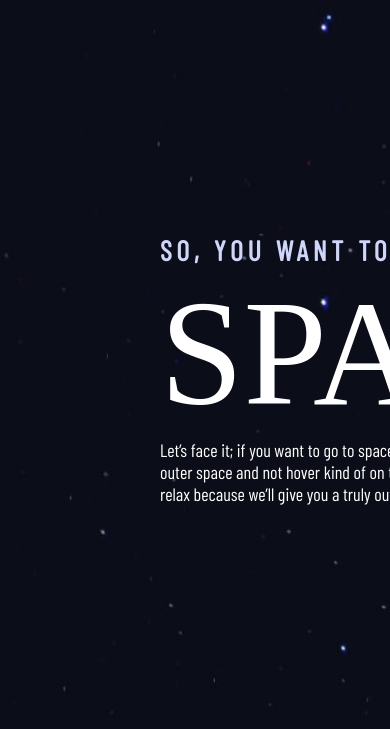
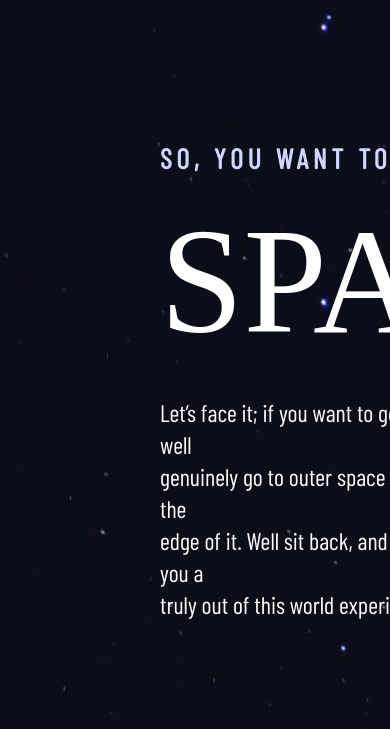
Before and after one commit to PedroRocs/Site-web-space-turism, a plain HTML site: page index.html in a window 390 px wide. Shown: the part 115-844 px from the top of the page. Drawn offline with nearby package versions, Linux system fonts and the light colour scheme; a web font is replaced by a local one.

Commit message:
colocando quebra de linha no texto da descriçao e arrumando responsividade da div landing page

```diff
--- a/css/style.css
+++ b/css/style.css
@@ -185,11 +185,12 @@ body {
     display: grid;
     grid-template-columns: 3fr 2fr;
     height: calc(100% - 140px);
+    padding-bottom: 100px;
 
 }
 
 .description{
-    justify-content: center;
+    justify-content: flex-end;
    display: flex;
    flex-direction: column;
    padding:0 160px;
@@ -201,6 +202,7 @@ color:#D0D6F9 ;
 font-family: "Barlow Condensed", sans-serif;
 font-size: 28px;
 letter-spacing: 4.72px;
+margin-bottom: 20px;
 }
 
 .description h1 {
@@ -212,14 +214,17 @@ letter-spacing: 4.72px;
 
 .description p {
     font-family: "Barlow Condensed", sans-serif;
-    font-size: 18px;
+    font-size: 24px;
+    line-height: 32px;
+    margin-top: 30px;
+    font-weight: 100;
 }
 
 .button-explorer{
     display: flex;
     height: 100%;
-    align-items: center;
-    justify-content: center;
+    align-items: flex-end;
+    justify-content: center
 }
 
 .btn{
--- a/index.html
+++ b/index.html
@@ -39,7 +39,7 @@
     <section class="description">
     <h2>SO, YOU WANT TO TRAVEL TO</h2>
     <h1>SPACE</h1>
-    <p>Let’s face it; if you want to go to space, you might as well genuinely go to outer space and not hover kind of on the edge of it. Well sit back, and relax because we’ll give you a truly out of this world experience!</p>
+    <p>Let’s face it; if you want to go to space,you might as well<br> genuinely go to outer space and not hover kind of on the<br>  edge of it. Well sit back, and relax because we’ll give you a<br> truly out of this world experience!</p>
     </section>
 
     <aside class="button-explorer">
```
